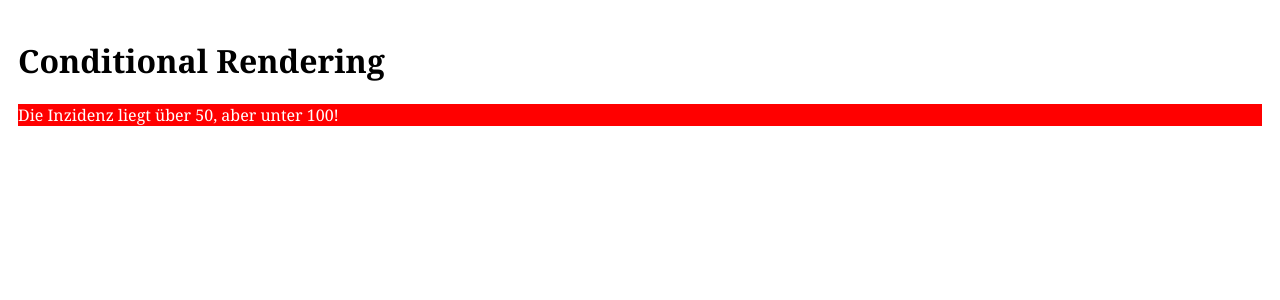
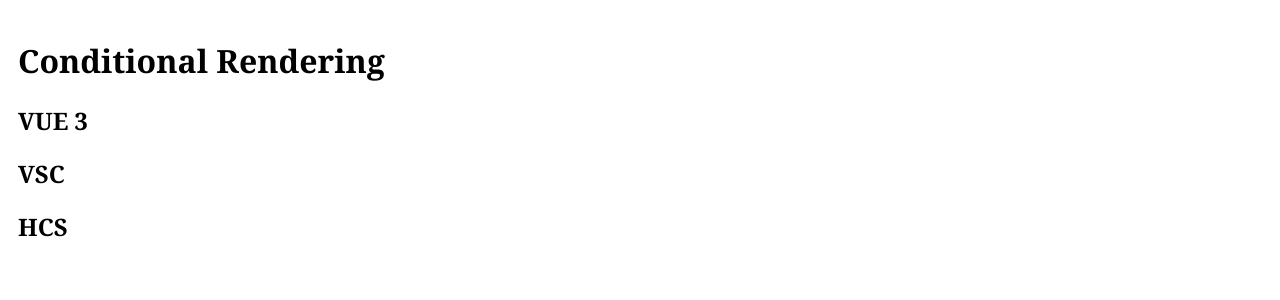
Before and after one commit to siggi-ai/Vue-Practice, a Vue app: page / in a window 1280 px wide. Shown: the top 300 px of the page. Built offline with nearby package versions, Linux system fonts and the light colour scheme.

Commit message:
display true

```diff
--- a/src/App.vue
+++ b/src/App.vue
@@ -1,15 +1,9 @@
 <template>
   <div class="main">
     <h1>Conditional Rendering</h1>
-    <div v-if="inzidenzWert > 165" style="background-color: red; color: white">
-      Die Inzidenz liegt über 165!
-    </div>
-    <div v-if="inzidenzWert > 100" style="background-color: red; color: white">
-      Die Inzidenz liegt unter 165!
-    </div>
-    <div v-if="inzidenzWert > 50" style="background-color: red; color: white">
-      Die Inzidenz liegt über 50, aber unter 100!
-    </div>
+    <h2 v-if="display === true">VUE 3</h2>
+    <h2 v-if="display === true">VSC</h2>
+    <h2 v-if="display === true">HCS</h2>
   </div>
 </template>
 
@@ -18,7 +12,7 @@ export default {
   name: "App",
   data() {
     return {
-      inzidenzWert: 75,
+      display: true
     };
   },
 };
```
